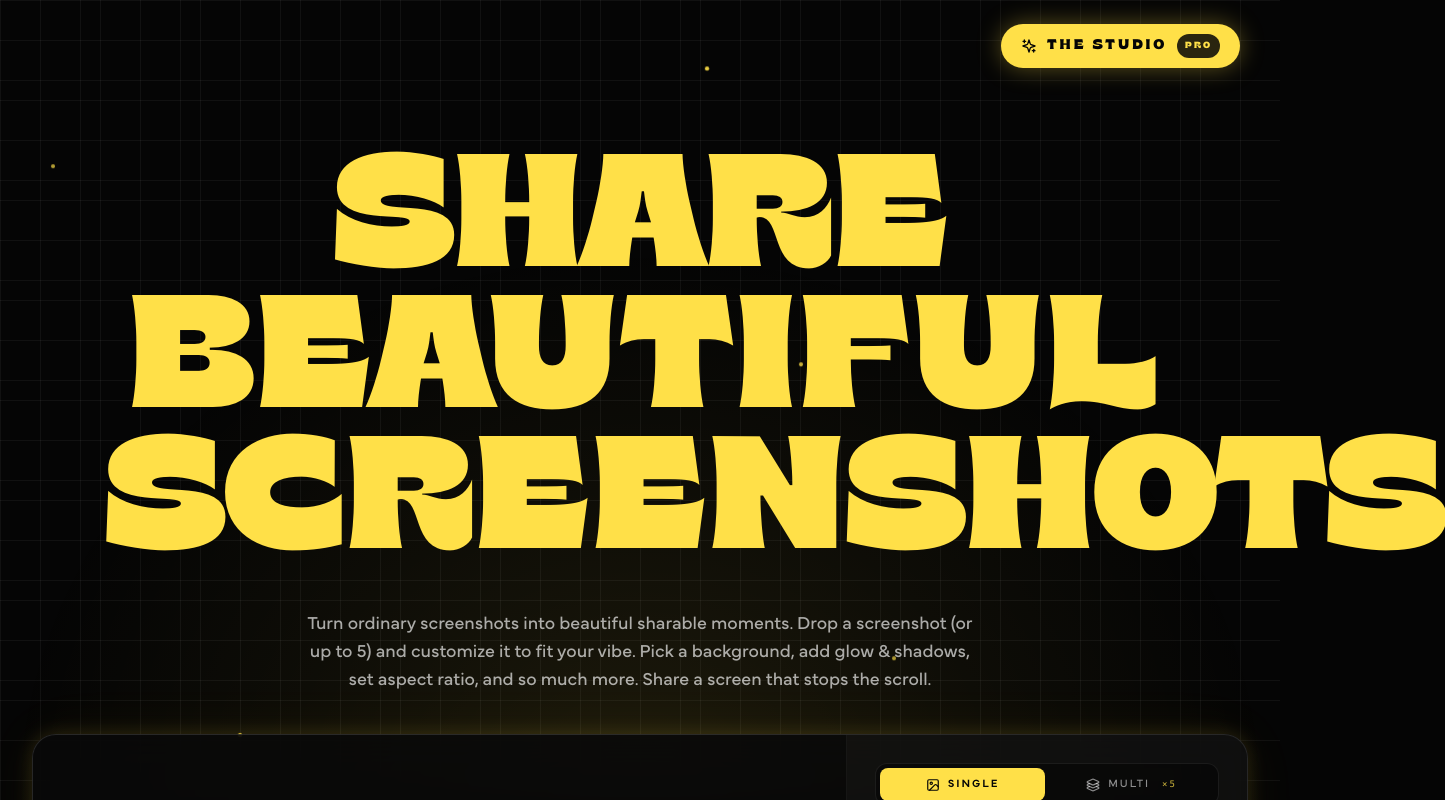
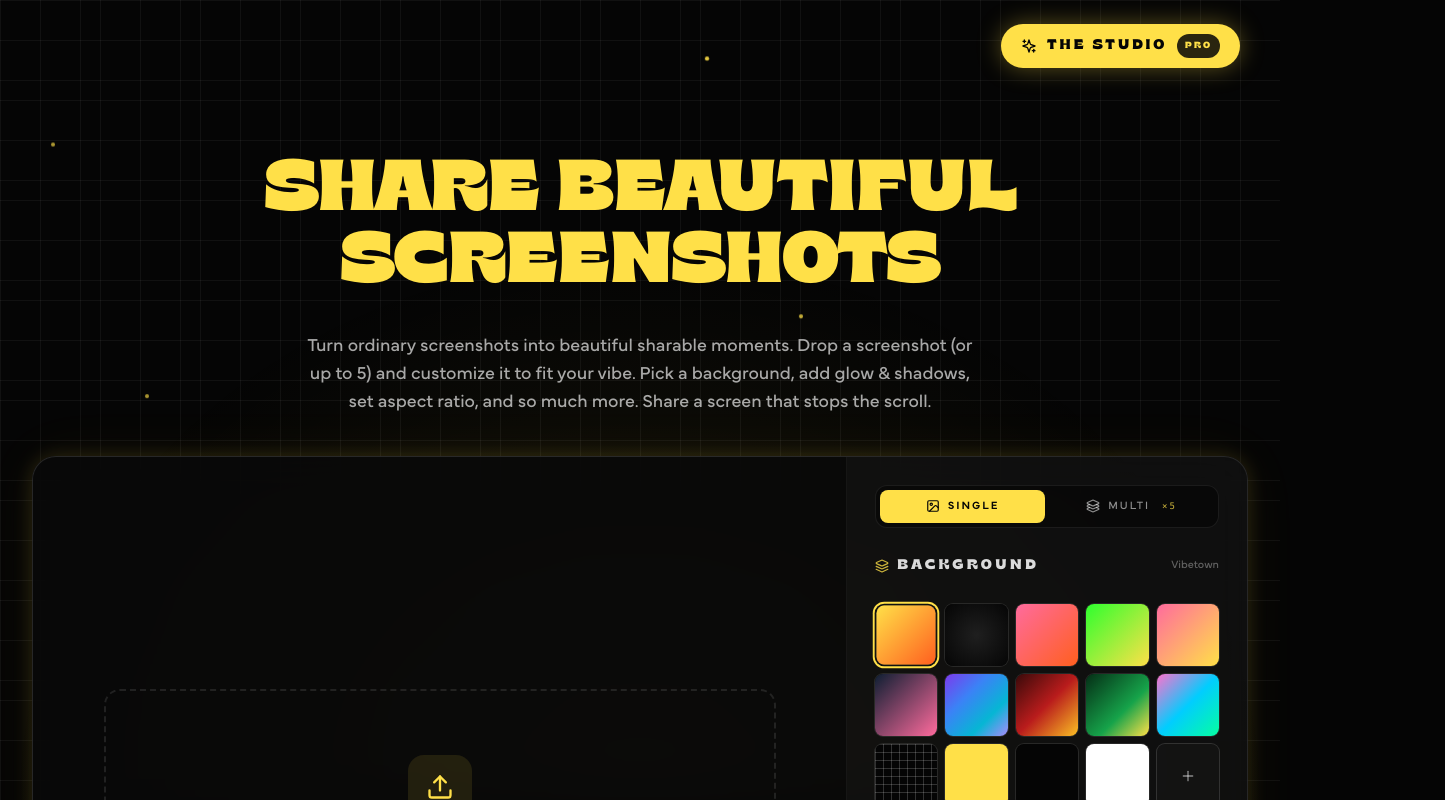
Before and after one commit to brydisanto/screenshot-background, a Next.js app: page / in a window 1280 px wide. Shown: the top 800 px of the page, 1445 px wide, since content can reach past the window. Built offline with nearby package versions, Linux system fonts and the light colour scheme.

Commit message:
Reduce hero title size

```diff
--- a/app/page.tsx
+++ b/app/page.tsx
@@ -774,7 +774,7 @@ export default function Home() {
           initial={{ opacity: 0, y: 20 }}
           animate={{ opacity: 1, y: 0 }}
           transition={{ duration: 0.6, delay: 0.05 }}
-          className="font-display font-black text-gvc-gold uppercase leading-[0.88] tracking-[-0.02em] text-[15vw] sm:text-[13vw] lg:text-[11vw] xl:text-[160px]"
+          className="font-display font-black text-gvc-gold uppercase leading-[0.9] tracking-tight text-5xl sm:text-6xl lg:text-7xl"
         >
           Share beautiful<br />screenshots
         </motion.h1>
```
